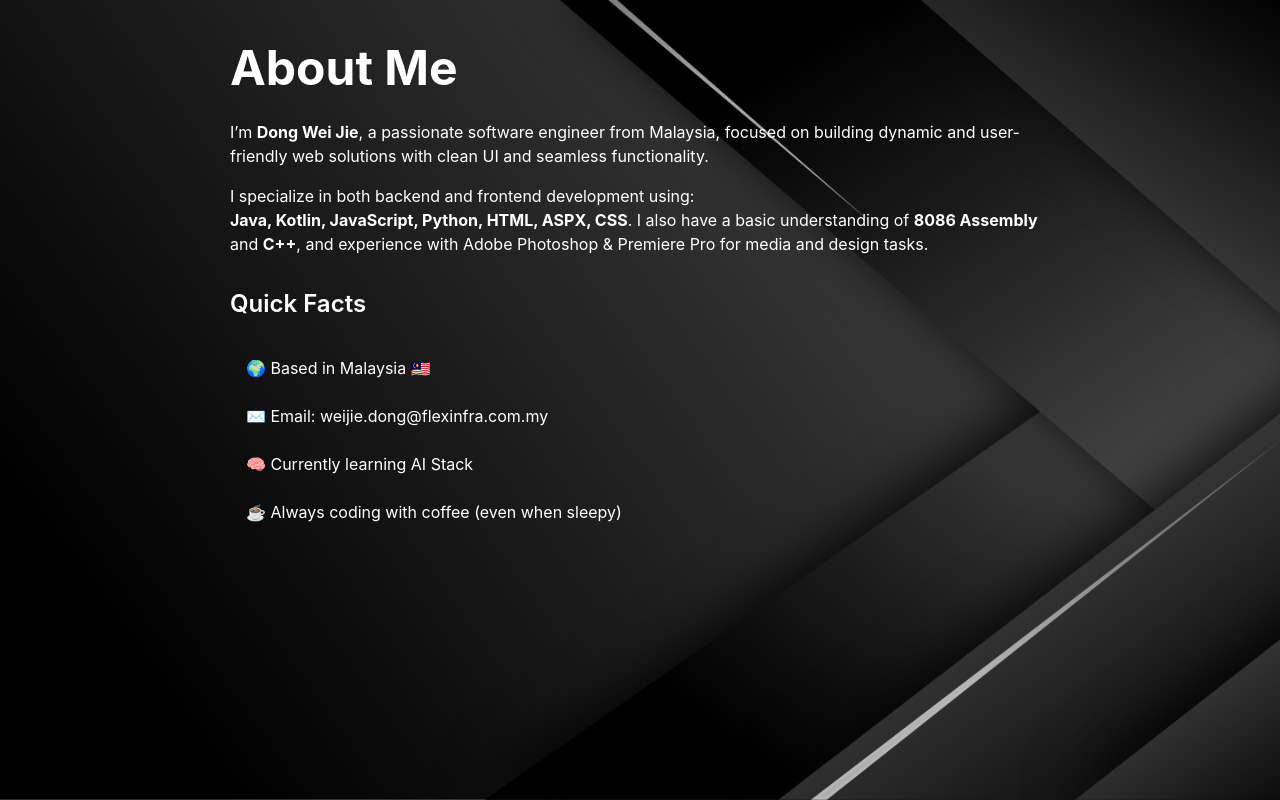
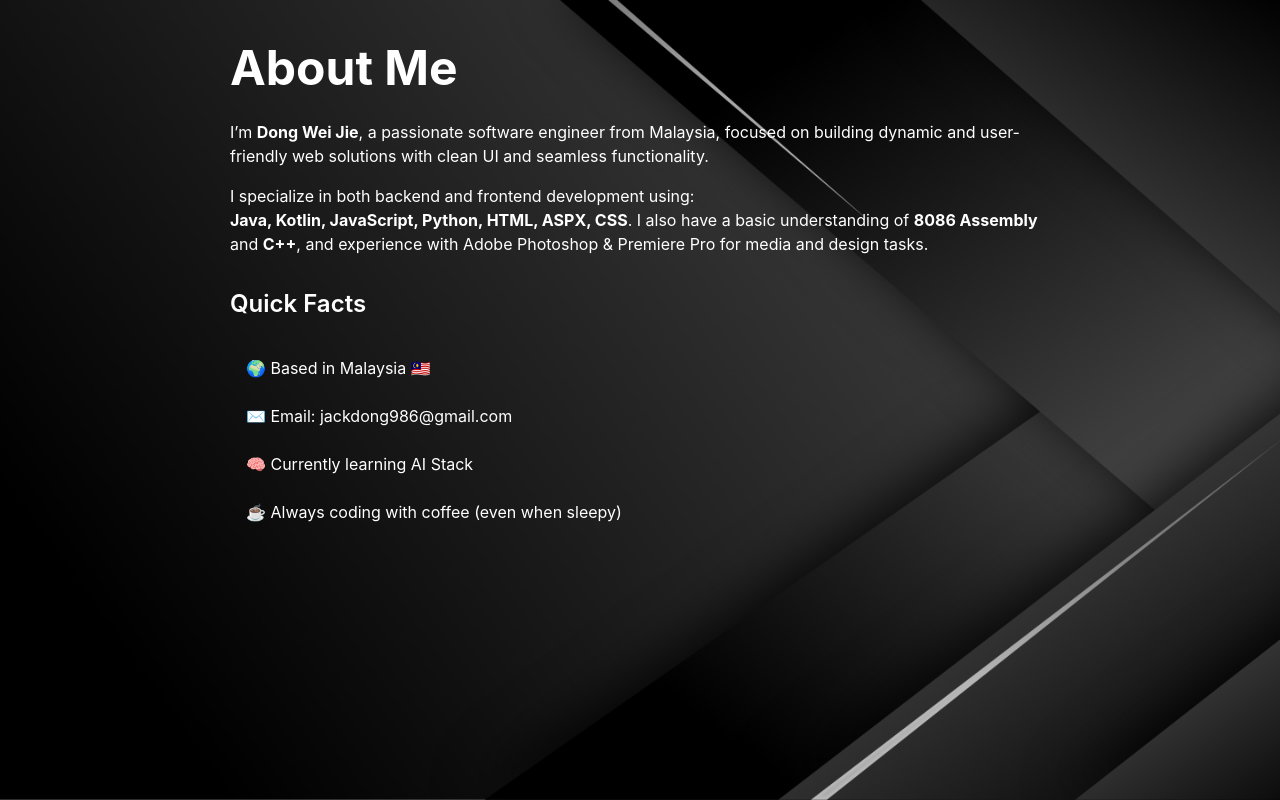
Before and after one commit to jackdong986/jack-portfolio, a React (Vite) app: page /about in a window 1280 px wide. Built offline with nearby package versions, Linux system fonts and the light colour scheme.

Commit message:
Update About.jsx

```diff
--- a/src/components/About.jsx
+++ b/src/components/About.jsx
@@ -38,7 +38,7 @@ export default function About() {
                 </ListItem>
 
                 <ListItem>
-                    <ListItemText primary="✉️ Email: weijie.dong@flexinfra.com.my" />
+                    <ListItemText primary="✉️ Email: jackdong986@gmail.com" />
                 </ListItem>
 
                 <ListItem>
```
